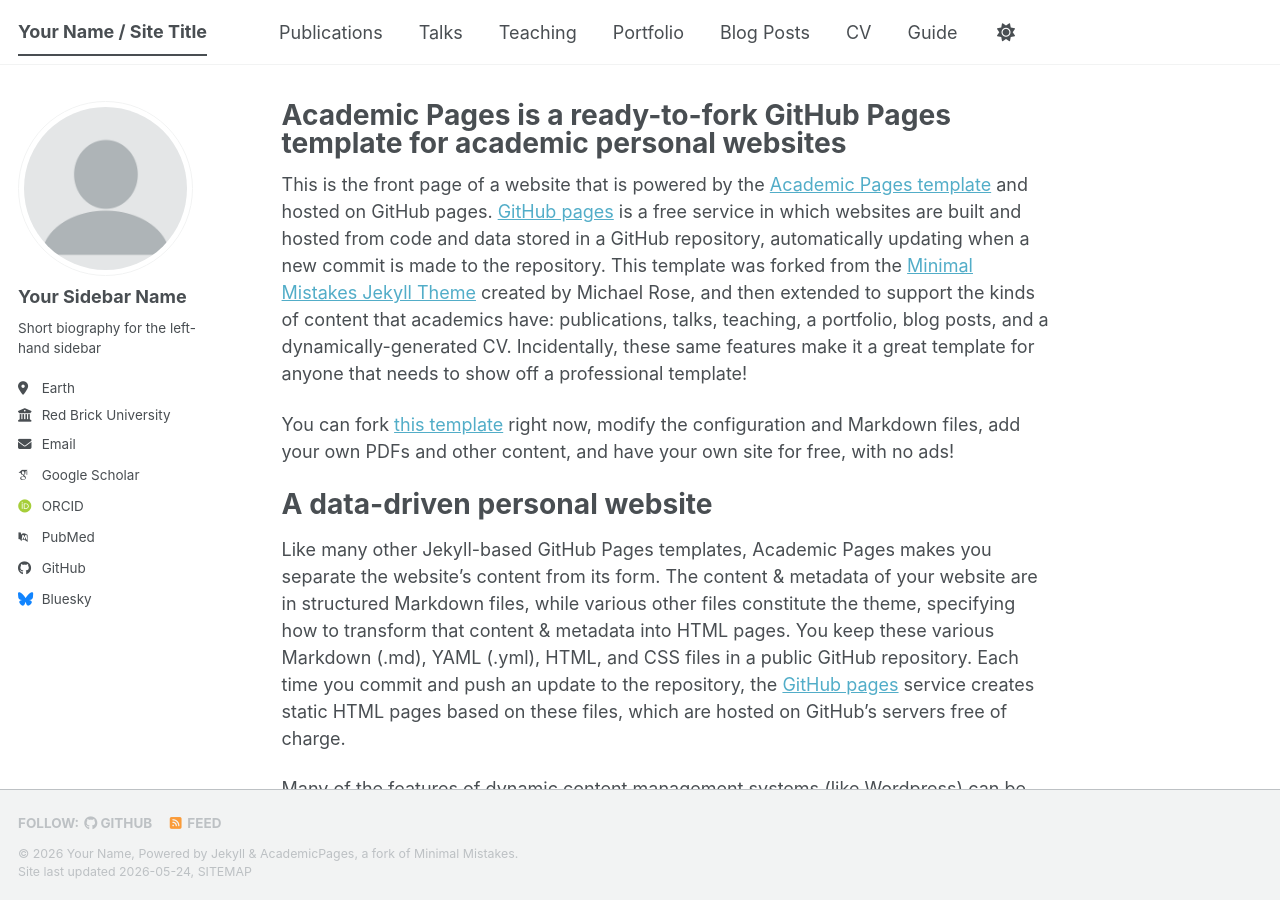
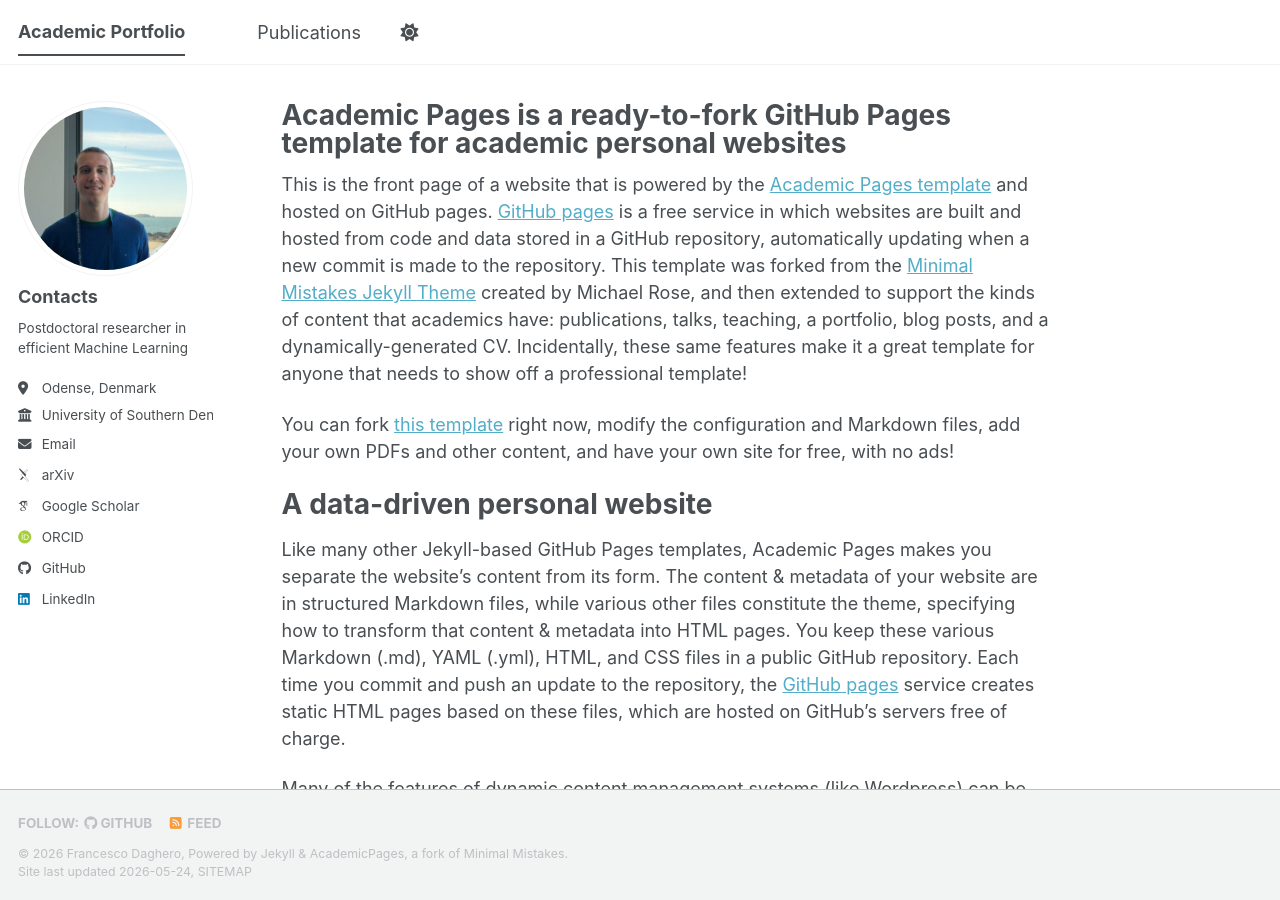
Before and after one commit to francescodaghero/francescodaghero.github.io, a Jekyll site: the page built from _pages/about.md, in a window 1280 px wide and 900 px high. Built offline with Jekyll 4.4.1, drawn with Linux system fonts in a browser that asks for light colours; some web fonts are replaced; a script bundle is joined from its source files by our own code; library files that are not in the unit come from our copies.

Commit message:
start configurations

```diff
--- a/_config.yml
+++ b/_config.yml
@@ -9,14 +9,14 @@
 # Basic Site Settings
 locale                   : "en-US"
 site_theme               : "default" # The available themes options are "default", "air", "sunrise", "mint", "dirt" and "contrast"
-title                    : "Your Name / Site Title"
+title                    : "Academic Portfolio"
 title_separator          : "-"
-name                     : &name "Your Name"
-description              : &description "Your Name's academic portfolio"   # Update this with a general description of your site, this is the default if not overridden by a page
-url                      : https://academicpages.github.io # The base hostname & protocol for your site e.g. "https://[your GitHub username].github.io",
+name                     : &name "Francesco Daghero"
+description              : &description "Francesco Daghero's academic portfolio"   # Update this with a general description of your site, this is the default if not overridden by a page
+url                      : https://francescodaghero.github.io # The base hostname & protocol for your site e.g. "https://[your GitHub username].github.io",
                                                            # or if you already have some other page hosted on Github then use "https://[your GitHub username].github.io/[Your Repo Name]"
 baseurl                  : "" # the subpath of your site, e.g. "/blog"
-repository               : "academicpages/academicpages.github.io"
+repository               : "academicpages/francescodaghero.github.io"
 
 # Site Author - The following control what appear as part of the author content on the side bar.
 #               If a field is blank the icon and link will not appear, otherwise it will be shown.
@@ -24,24 +24,24 @@ repository               : "academicpages/academicpages.github.io"
 author:
   # Biographic information
   avatar           : "profile.png"
-  name             : "Your Sidebar Name"
+  name             : "Contacts"
   pronouns         : # example: "she/her"
-  bio              : "Short biography for the left-hand sidebar"
-  location         : "Earth"
-  employer         : "Red Brick University"
+  bio              : "Postdoctoral researcher in efficient Machine Learning"
+  location         : "Odense, Denmark"
+  employer         : "University of Southern Denmark"
   uri              : # URL
-  email            : "none@example.org"
+  email            : "fdag@mmmi.sdu.dk"
 
   # Academic websites
   academia         : # URL
-  arxiv            : # URL - Update with the correct link to your profile
-  googlescholar    : "https://scholar.google.com/citations?user=PS_CX0AAAAAJ"
+  arxiv            : "https://arxiv.org/search/cs?searchtype=author&query=Daghero,+F" # URL - Update with the correct link to your profile
+  googlescholar    : "https://scholar.google.com/citations?user=OiJ-ew0AAAAJ&hl=en"
   inspire-hep      : # URL
   impactstory      : # URL
-  orcid            : "https://orcid.org/yourorcidurl"
+  orcid            : "https://orcid.org/0000-0001-9595-7216"
   semantic         : # URL
   ssrn             : # URL
-  pubmed           : "https://www.ncbi.nlm.nih.gov/pubmed/?term=john+snow"
+  pubmed           : # "https://www.ncbi.nlm.nih.gov/pubmed/?term=john+snow"
   researchgate     : # URL
   scopus           : # URL
   zotero           : # URL
@@ -51,13 +51,13 @@ author:
   bitbucket        : # Username - Update with your username on the site
   codepen          : # Username
   dribbble         : # Username
-  github           : "academicpages"
+  github           : "francescodaghero"
   kaggle           : # Username
   stackoverflow    : # User number or user number and name (i.e., use "1" or "1/jeff-atwood")
 
   # Social media
   artstation       : # Username
-  bluesky          : "bsky.app" # Replace this with you Bluesky username
+  bluesky          : # "bsky.app" # Replace this with you Bluesky username
   facebook         : # Username
   flickr           : # Username
   foursquare       : # Username
@@ -66,7 +66,7 @@ author:
   keybase          : # Username
   instagram        : # Username
   lastfm           : # Username
-  linkedin         : # Username
+  linkedin         : "francesco-daghero-7ba50a177"
   mastodon         : # URL
   medium           : # URL
   pinterest        : # Username
```
Also changed, not shown: _data/navigation.yml (+12 -12 lines), images/profile.png.
